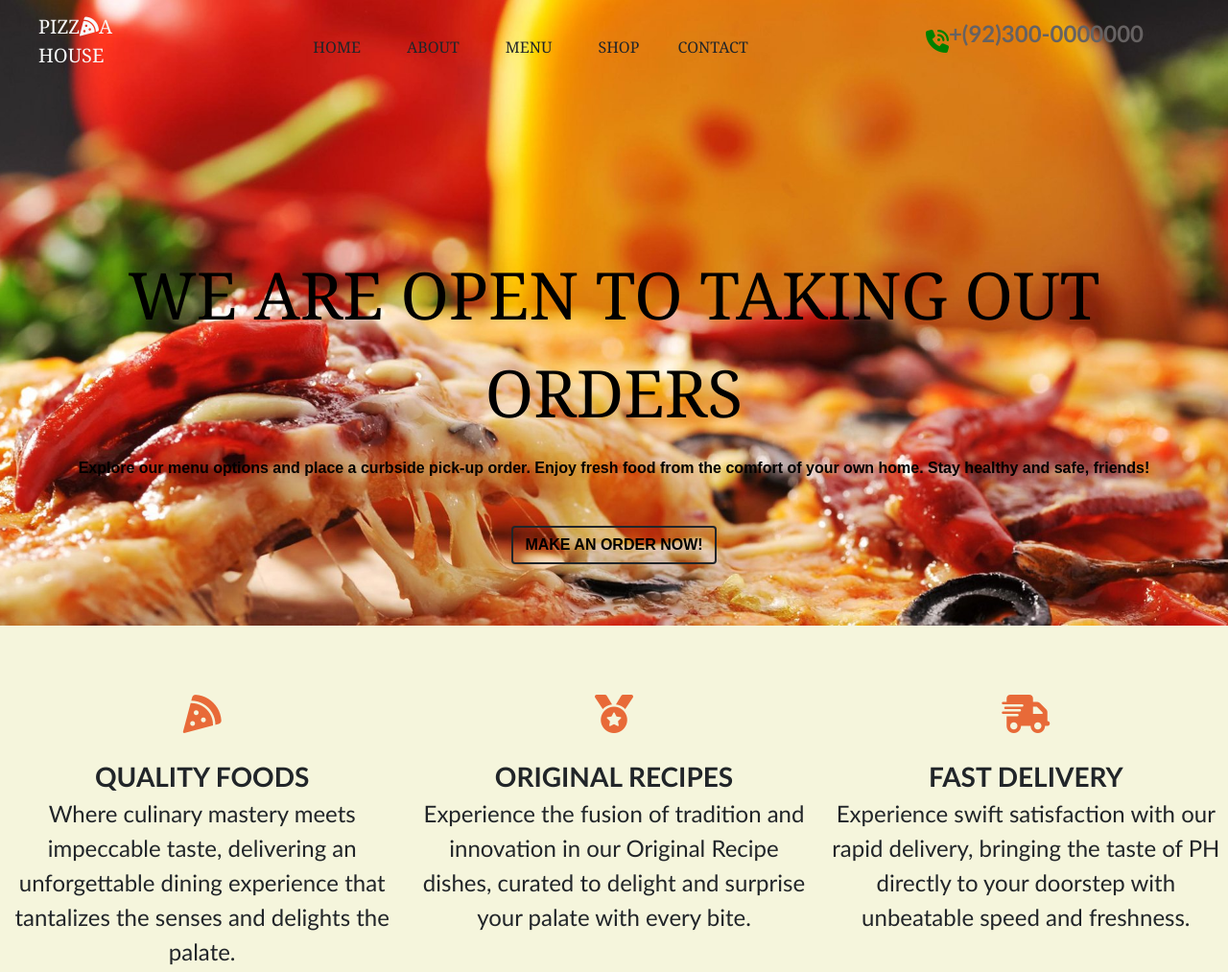
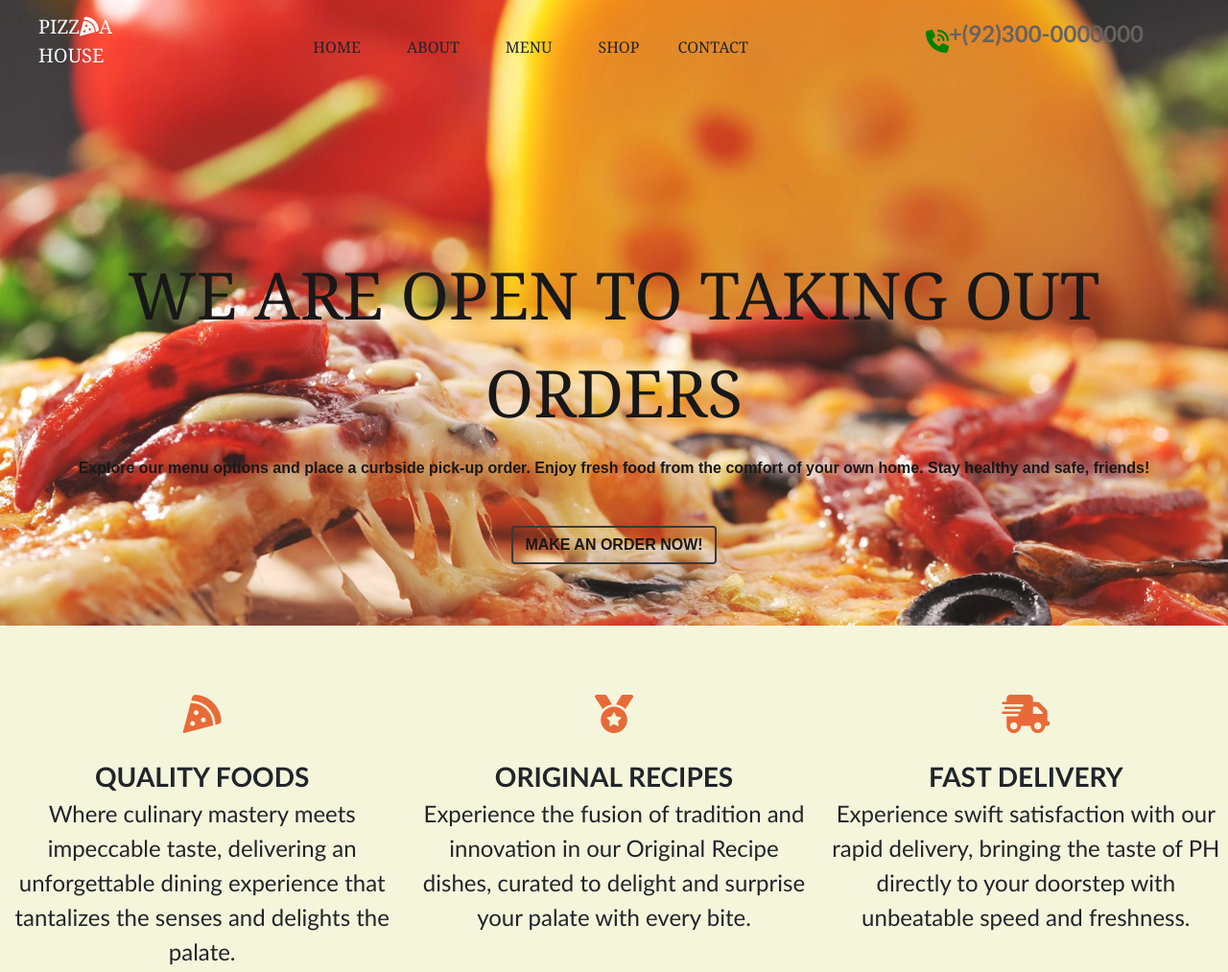
Before and after one commit to Hajrah-Hasan/Restaurant--website, a plain HTML site: page index.html in a window 1280 px wide. Shown: the top 1013 px of the page at 96% size. Drawn offline with nearby package versions, Linux system fonts and the light colour scheme; a script that the page names is missing.

Commit message:
Update index.html

```diff
--- a/index.html
+++ b/index.html
@@ -82,7 +82,7 @@
         /* transform: scale(1);      } */
     .bg{
       background-image:url(carosal2.jpeg) ;
-      opacity:
+      opacity:0.9;
 
   }
 .row1:hover{
```
